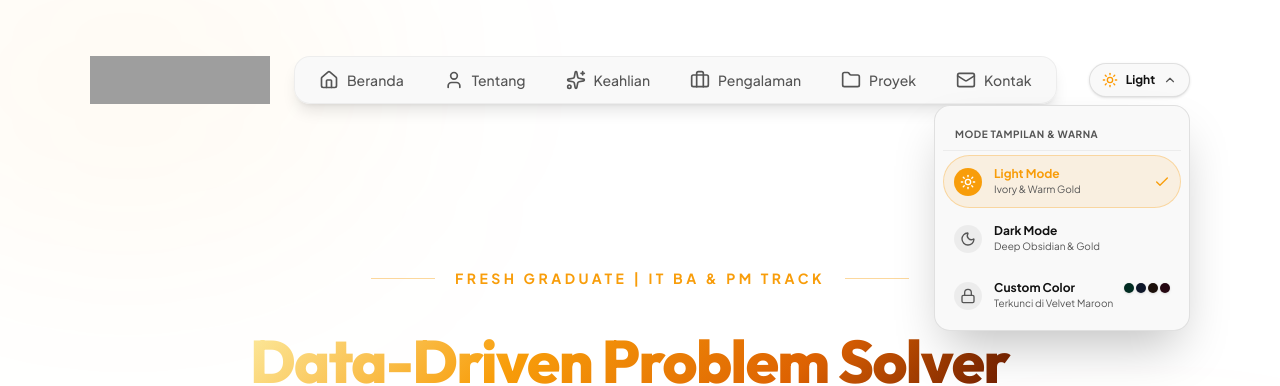
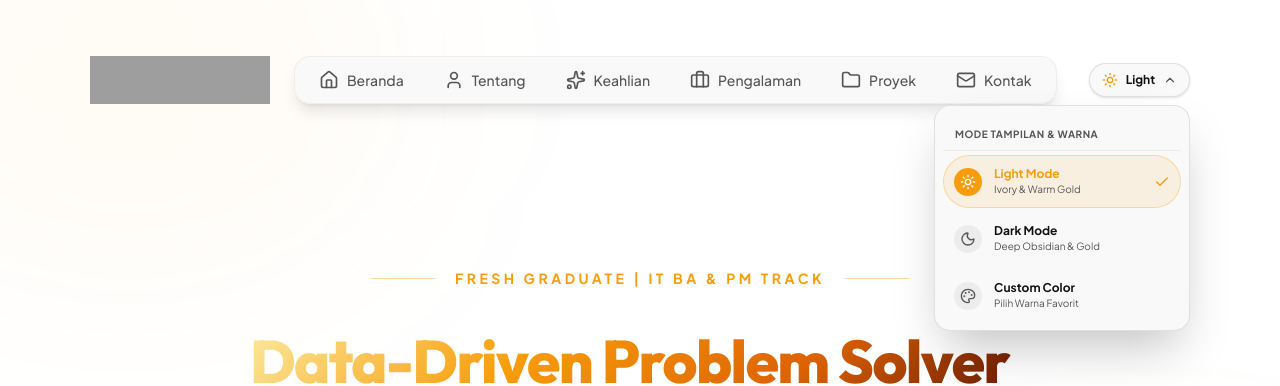
Before and after one commit to asraufmustamin/web-personal-async, a Next.js app: page / in a window 1280 px wide. Both pictures are taken after a click on the button "Light". Shown: the top 386 px of the page. Built offline with nearby package versions, Linux system fonts and the light colour scheme; grey boxes are pictures that could not be loaded.

Commit message:
feat: implement clean curated custom color palette with auto-switching contrast based on luminance

```diff
--- a/src/app/globals.css
+++ b/src/app/globals.css
@@ -8,6 +8,7 @@
   --bg-card: #F9F9F9;
   --text-main: #111111;
   --text-muted: #555555;
+  --primary-color: #F89D0A;
 }
 
 .dark {
@@ -15,6 +16,7 @@
   --bg-card: #141414;
   --text-main: #EDEDED;
   --text-muted: #A1A1A1;
+  --primary-color: #F89D0A;
 }
 
 .custom {
@@ -22,6 +24,7 @@
   --bg-card: #380C1C;
   --text-main: #FDF2F8;
   --text-muted: #FBCFE8;
+  --primary-color: #F89D0A;
 }
 
 .vibrant-gradient-text {
@@ -45,7 +48,7 @@
   --color-text-muted: var(--text-muted);
 
   /* Shared Palette */
-  --color-primary: #F89D0A;
+  --color-primary: var(--primary-color);
   --color-primary-dark: #DD6202;
   --color-accent: #FCD560;
   --color-accent-soft: #FCE99D;
--- a/src/components/ui/ThemeToggle.tsx
+++ b/src/components/ui/ThemeToggle.tsx
@@ -2,16 +2,32 @@
 
 import * as React from "react";
 import { useState, useRef, useEffect } from "react";
-import { Moon, Sun, Lock, ChevronDown, Check, Info } from "lucide-react";
+import { Moon, Sun, Palette, ChevronDown, Check } from "lucide-react";
 import { useTheme } from "next-themes";
 import { motion, AnimatePresence } from "framer-motion";
+import { applyCustomThemeColor, removeCustomThemeColor } from "@/lib/colorUtils";
 
 const emptySubscribe = () => () => {};
+
+const PRESET_PALETTES = [
+  { name: "Velvet Maroon", hex: "#250711" },
+  { name: "Royal Emerald", hex: "#022C22" },
+  { name: "Sapphire Indigo", hex: "#0F172A" },
+  { name: "Deep Plum", hex: "#1E0A2A" },
+  { name: "Soft Ivory (Terang)", hex: "#F8F6F0" },
+  { name: "Ice Blue (Terang)", hex: "#F0F8FF" },
+];
 
 export function ThemeToggle() {
   const { theme, setTheme } = useTheme();
   const [isOpen, setIsOpen] = useState(false);
-  const [showLockedMsg, setShowLockedMsg] = useState(false);
+  const [customHex, setCustomHex] = useState(() => {
+    if (typeof window !== "undefined") {
+      return localStorage.getItem("async_custom_theme_color") || "#250711";
+    }
+    return "#250711";
+  });
+
   const dropdownRef = useRef<HTMLDivElement | null>(null);
 
   const mounted = React.useSyncExternalStore(
@@ -20,12 +36,24 @@ export function ThemeToggle() {
     () => false
   );
 
+  // Apply custom theme overrides when theme === 'custom'
+  useEffect(() => {
+    if (!mounted) return;
+    if (theme === "custom") {
+      applyCustomThemeColor(customHex);
+      if (typeof window !== "undefined") {
+        localStorage.setItem("async_custom_theme_color", customHex);
+      }
+    } else {
+      removeCustomThemeColor();
+    }
+  }, [theme, customHex, mounted]);
+
   // Close dropdown on outside click
   useEffect(() => {
     const handleClickOutside = (e: MouseEvent) => {
       if (dropdownRef.current && !dropdownRef.current.contains(e.target as Node)) {
         setIsOpen(false);
-        setShowLockedMsg(false);
       }
     };
     document.addEventListener("mousedown", handleClickOutside);
@@ -54,8 +82,8 @@ export function ThemeToggle() {
     {
       id: "custom",
       name: "Custom Color",
-      desc: "Locked Theme",
-      icon: Lock,
+      desc: "Pilih Warna Favorit",
+      icon: Palette,
       color: "text-rose-400",
     },
   ];
@@ -63,27 +91,25 @@ export function ThemeToggle() {
   const currentOption = themeOptions.find((t) => t.id === theme) || themeOptions[0];
   const CurrentIcon = currentOption.icon;
 
-  const handleCustomClick = () => {
+  const handleCustomHexChange = (hex: string) => {
+    setCustomHex(hex);
+    if (theme !== "custom") {
       setTheme("custom");
-    setShowLockedMsg(true);
-    // Don't close dropdown immediately so they can see the message
+    }
   };
 
   return (
     <div className="relative inline-block text-left" ref={dropdownRef}>
       {/* Dropdown Button Trigger */}
       <button
-        onClick={() => {
-          setIsOpen(!isOpen);
-          if (isOpen) setShowLockedMsg(false); // reset msg on close
-        }}
+        onClick={() => setIsOpen(!isOpen)}
         className="flex items-center gap-2 px-3 py-2 rounded-full bg-bg-card hover:bg-black/5 dark:hover:bg-white/10 border border-black/10 dark:border-white/10 transition-all duration-300 shadow-sm cursor-pointer group"
         aria-label="Pilih Tema Tampilan"
         aria-expanded={isOpen}
       >
         <CurrentIcon className={`h-4 w-4 ${currentOption.color} transition-transform group-hover:scale-110`} />
         <span className="text-xs font-bold text-text-main hidden sm:inline-block">
-          {currentOption.name.split(" ")[0]}
+          {theme === "custom" ? "Custom Color" : currentOption.name.split(" ")[0]}
         </span>
         <ChevronDown className={`h-3.5 w-3.5 text-text-muted transition-transform duration-300 ${isOpen ? "rotate-180" : ""}`} />
       </button>
@@ -105,109 +131,77 @@ export function ThemeToggle() {
             </div>
 
             <div className="space-y-1">
-              {/* Light Mode */}
+              {themeOptions.map((opt) => {
+                const OptionIcon = opt.icon;
+                const isSelected = theme === opt.id;
+                return (
+                  <div key={opt.id} className="relative">
                     <button
-                onClick={() => { setTheme("light"); setIsOpen(false); }}
+                      onClick={() => {
+                        if (opt.id !== "custom") {
+                          setTheme(opt.id);
+                          setIsOpen(false);
+                        } else {
+                          // if already custom, just toggle the dots view?
+                          // Or always select it and keep dropdown open
+                          if (theme !== "custom") {
+                            setTheme("custom");
+                          }
+                        }
+                      }}
                       className={`w-full flex items-center justify-between p-2.5 rounded-xl transition-all duration-200 cursor-pointer text-left ${
-                  theme === "light"
+                        isSelected
                           ? "bg-primary/10 border border-primary/30"
                           : "hover:bg-black/5 dark:hover:bg-white/5 border border-transparent"
                       }`}
                     >
                       <div className="flex items-center gap-3">
-                  <div className={`p-1.5 rounded-lg ${theme === "light" ? "bg-primary text-white" : "bg-black/5 dark:bg-white/5 text-text-muted"}`}>
-                    <Sun className="h-4 w-4" />
+                        <div className={`p-1.5 rounded-lg ${isSelected ? "bg-primary text-white" : "bg-black/5 dark:bg-white/5 text-text-muted"}`}>
+                          <OptionIcon className="h-4 w-4" />
                         </div>
                         <div>
-                    <div className={`text-xs font-bold ${theme === "light" ? "text-primary" : "text-text-main"}`}>
-                      Light Mode
+                          <div className={`text-xs font-bold ${isSelected ? "text-primary" : "text-text-main"}`}>
+                            {opt.name}
                           </div>
                           <div className="text-[10px] text-text-muted">
-                      Ivory & Warm Gold
+                            {opt.desc}
                           </div>
                         </div>
                       </div>
-                {theme === "light" && <Check className="h-4 w-4 text-primary shrink-0" />}
+
+                      {isSelected && opt.id !== "custom" && (
+                        <Check className="h-4 w-4 text-primary shrink-0" />
+                      )}
                     </button>
 
-              {/* Dark Mode */}
-              <button
-                onClick={() => { setTheme("dark"); setIsOpen(false); }}
-                className={`w-full flex items-center justify-between p-2.5 rounded-xl transition-all duration-200 cursor-pointer text-left ${
-                  theme === "dark"
-                    ? "bg-primary/10 border border-primary/30"
-                    : "hover:bg-black/5 dark:hover:bg-white/5 border border-transparent"
-                }`}
-              >
-                <div className="flex items-center gap-3">
-                  <div className={`p-1.5 rounded-lg ${theme === "dark" ? "bg-primary text-white" : "bg-black/5 dark:bg-white/5 text-text-muted"}`}>
-                    <Moon className="h-4 w-4" />
-                  </div>
-                  <div>
-                    <div className={`text-xs font-bold ${theme === "dark" ? "text-primary" : "text-text-main"}`}>
-                      Dark Mode
-                    </div>
-                    <div className="text-[10px] text-text-muted">
-                      Deep Obsidian & Gold
-                    </div>
-                  </div>
-                </div>
-                {theme === "dark" && <Check className="h-4 w-4 text-primary shrink-0" />}
-              </button>
-
-              {/* Custom Color Mode (Locked) */}
-              <button
-                onClick={handleCustomClick}
-                className={`w-full flex items-center justify-between p-2.5 rounded-xl transition-all duration-200 cursor-pointer text-left ${
-                  theme === "custom"
-                    ? "bg-primary/10 border border-primary/30"
-                    : "hover:bg-black/5 dark:hover:bg-white/5 border border-transparent"
-                }`}
-              >
-                <div className="flex items-center gap-3 w-full">
-                  <div className={`p-1.5 rounded-lg ${theme === "custom" ? "bg-primary text-white" : "bg-black/5 dark:bg-white/5 text-text-muted"}`}>
-                    <Lock className="h-4 w-4" />
-                  </div>
-                  <div className="flex-1">
-                    <div className={`text-xs font-bold flex items-center justify-between w-full ${theme === "custom" ? "text-primary" : "text-text-main"}`}>
-                      Custom Color
-                      {/* Little color dot badges indicating custom colors */}
-                      <div className="flex items-center gap-0.5 ml-2">
-                        <div className="w-2.5 h-2.5 rounded-full bg-[#022C22] shadow-sm"></div>
-                        <div className="w-2.5 h-2.5 rounded-full bg-[#0F172A] shadow-sm"></div>
-                        <div className="w-2.5 h-2.5 rounded-full bg-[#1C100B] shadow-sm"></div>
-                        <div className="w-2.5 h-2.5 rounded-full bg-[#250711] shadow-sm"></div>
-                      </div>
-                    </div>
-                    <div className="text-[10px] text-text-muted">
-                      Terkunci di Velvet Maroon
-                    </div>
-                  </div>
-                </div>
-                {theme === "custom" && !showLockedMsg && <Check className="h-4 w-4 text-primary shrink-0" />}
-              </button>
-            </div>
-
-            {/* Small Popup Message inside the card */}
-            <AnimatePresence>
-              {showLockedMsg && theme === "custom" && (
+                    {/* Show simple color dots if Custom Color is selected */}
+                    {opt.id === "custom" && isSelected && (
                       <motion.div
                         initial={{ opacity: 0, height: 0 }}
                         animate={{ opacity: 1, height: "auto" }}
-                  exit={{ opacity: 0, height: 0 }}
-                  className="overflow-hidden"
+                        className="px-2 pb-2 pt-1"
                       >
-                  <div className="mt-2 p-2.5 bg-black/5 dark:bg-white/5 border border-black/5 dark:border-white/5 rounded-xl flex items-start gap-2">
-                    <Info className="w-3.5 h-3.5 text-primary shrink-0 mt-0.5" />
-                    <p className="text-[10px] text-text-muted leading-tight">
-                      Fitur ganti warna sedang disiapkan! 🎨<br/>
-                      Sementara ini nikmati tema <strong className="text-text-main">Velvet Maroon</strong>.
-                    </p>
+                        <div className="flex items-center justify-between gap-1.5 p-1.5 bg-black/5 dark:bg-white/5 rounded-xl border border-black/5 dark:border-white/5">
+                          {PRESET_PALETTES.map((palette) => (
+                            <button
+                              key={palette.hex}
+                              onClick={() => handleCustomHexChange(palette.hex)}
+                              className={`w-6 h-6 rounded-full transition-transform hover:scale-110 relative flex items-center justify-center shadow-sm cursor-pointer ${
+                                customHex.toLowerCase() === palette.hex.toLowerCase()
+                                  ? "ring-2 ring-primary ring-offset-1 ring-offset-bg-card scale-110"
+                                  : "opacity-80 hover:opacity-100"
+                              }`}
+                              style={{ backgroundColor: palette.hex }}
+                              title={palette.name}
+                            />
+                          ))}
                         </div>
                       </motion.div>
                     )}
-            </AnimatePresence>
-
+                  </div>
+                );
+              })}
+            </div>
           </motion.div>
         )}
       </AnimatePresence>
--- a/src/lib/colorUtils.ts
+++ b/src/lib/colorUtils.ts
@@ -62,6 +62,21 @@ export function computeTextColor(mainHex: string): { main: string; muted: string
   }
 }
 
+// Compute primary accent color
+export function computePrimaryColor(mainHex: string): string {
+  const rgb = hexToRgb(mainHex);
+  if (!rgb) return "#F89D0A";
+
+  const luminance = getLuminance(rgb.r, rgb.g, rgb.b);
+  if (luminance < 0.5) {
+    // Dark background -> Bright Gold
+    return "#F89D0A";
+  } else {
+    // Light background -> Deep Bronze/Orange
+    return "#B45309";
+  }
+}
+
 // Apply custom colors to document root
 export function applyCustomThemeColor(hex: string) {
   if (typeof document === "undefined") return;
@@ -71,12 +86,14 @@ export function applyCustomThemeColor(hex: string) {
 
   const cardHex = computeCardColor(hex);
   const { main: textMain, muted: textMuted } = computeTextColor(hex);
+  const primaryHex = computePrimaryColor(hex);
 
   const root = document.documentElement;
   root.style.setProperty("--bg-main", hex);
   root.style.setProperty("--bg-card", cardHex);
   root.style.setProperty("--text-main", textMain);
   root.style.setProperty("--text-muted", textMuted);
+  root.style.setProperty("--primary-color", primaryHex);
 }
 
 // Remove custom color overrides when switching back to light or dark
@@ -87,4 +104,5 @@ export function removeCustomThemeColor() {
   root.style.removeProperty("--bg-card");
   root.style.removeProperty("--text-main");
   root.style.removeProperty("--text-muted");
+  root.style.removeProperty("--primary-color");
 }
```
Lines whose indentation alone changed are shown as unchanged.
